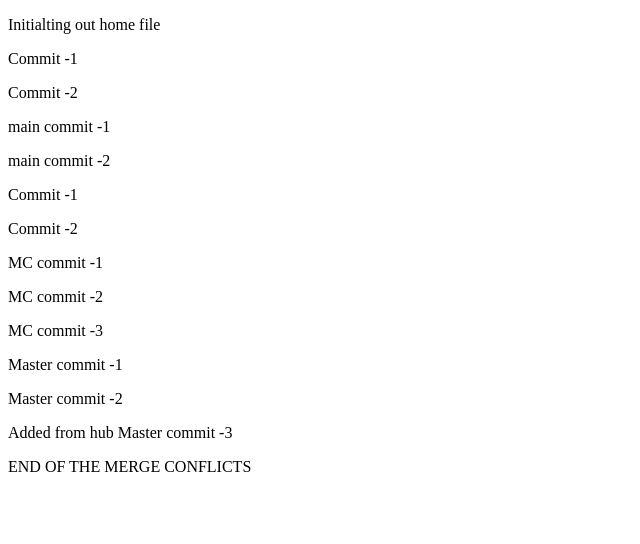
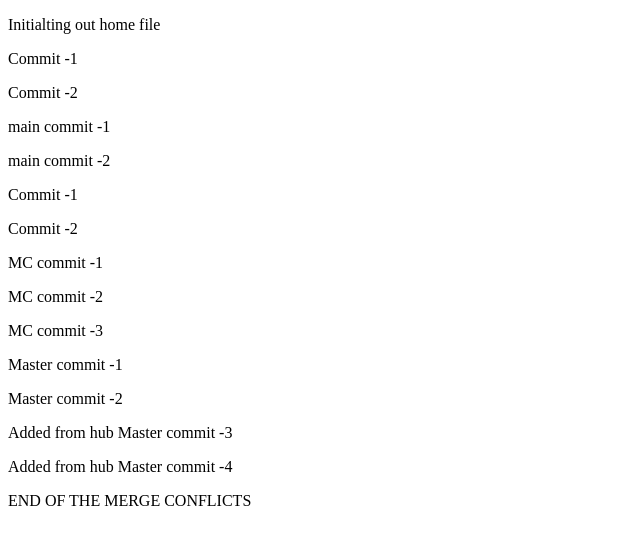
Before and after one commit to VAIBHAVCES/git-revisit, a plain HTML site: page home.html in a window 1280 px wide. Shown: the whole page, without its empty margins (0-640 px from the left). Drawn offline with Linux system fonts and the light colour scheme.

Commit message:
Update home.html
c-4 main from hub

```diff
--- a/home.html
+++ b/home.html
@@ -33,6 +33,7 @@
       <p>Master commit -1 </p>
       <p>Master commit -2 </p>
       <p>Added from hub Master commit -3 </p>
+      <p>Added from hub Master commit -4 </p>
     </div>
     <p>END OF THE MERGE CONFLICTS</p>
   </body>
```
